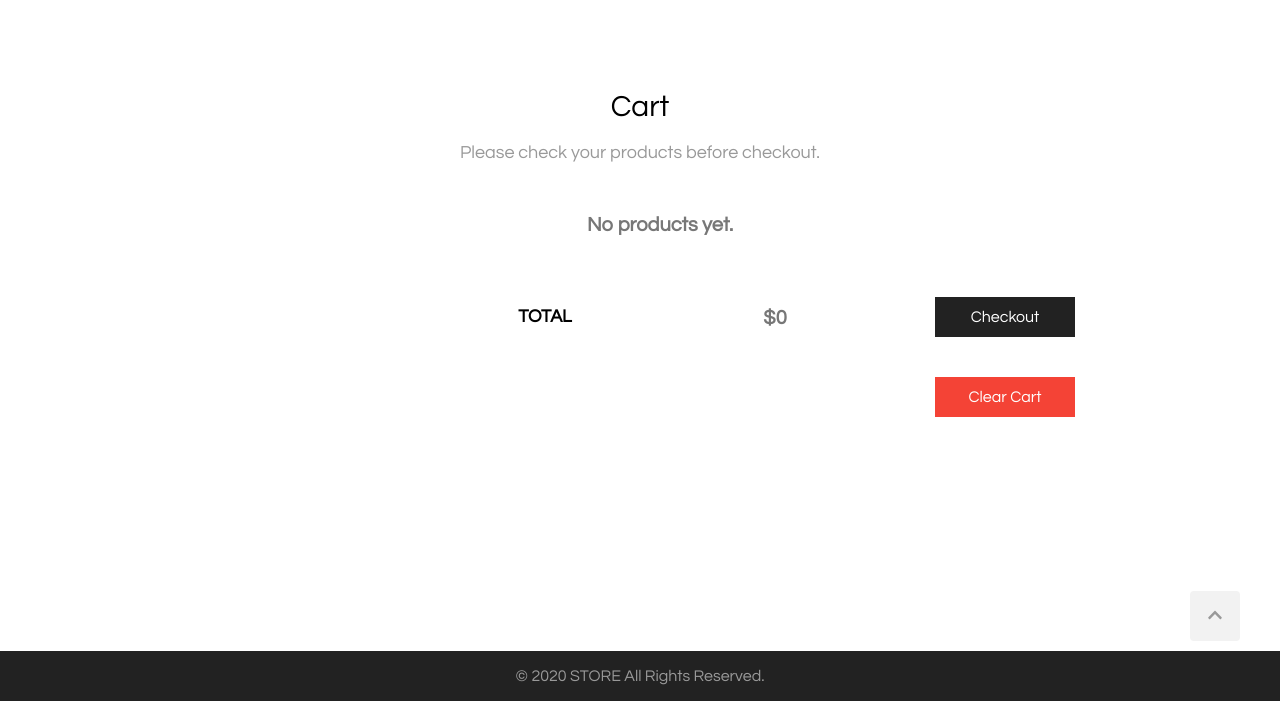
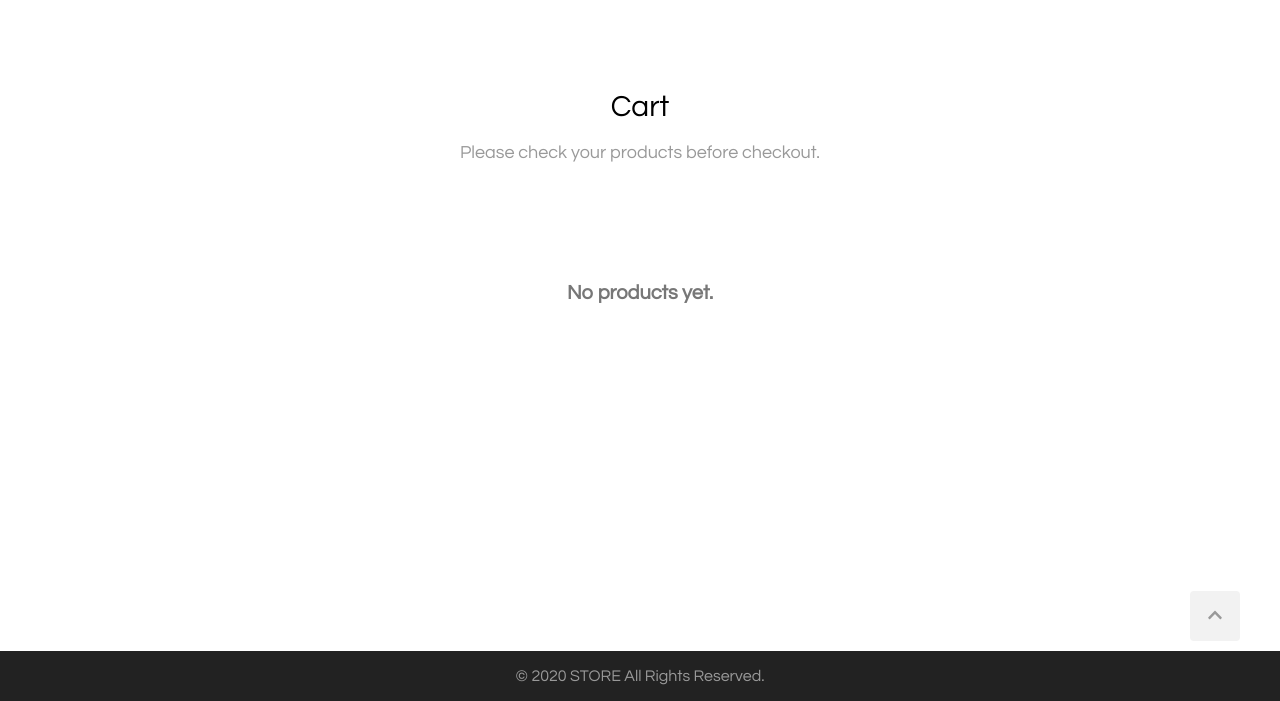
Before and after one commit to hichem2h/coretabs-store, a Django app: page /cart/ in a window 1280 px wide. Shown: the part 99-800 px from the top of the page. Run offline with Django 3.2, Linux system fonts and the light colour scheme; the visitor is signed in with stand-in values (Sample User, id 1); data that the repository does not hold is empty; some libraries are stand-ins or nearby versions.

Commit message:
Small fixes in Cart

```diff
--- a/static/style.css
+++ b/static/style.css
@@ -494,6 +494,14 @@ footer p{
 
 
 /*Cart Rules*/
+.cart {
+    margin-top: 48px;
+}
+
+.cart ul {
+    padding: 0;
+}
+
 .cart li {
     display: block;
     width: 100%;
@@ -508,10 +516,11 @@ footer p{
 
 .cart h3 {
     margin: 50px 0 0 0;
-
     font-size: 18px;
     font-weight: bold;
     text-transform: uppercase;
+    text-align: left;
+    margin-left: 16px;
 }
 
 .cart p {
@@ -539,6 +548,10 @@ footer p{
 .cart a {
     margin: 45px 0 0 0;
     text-decoration: none;
+}
+
+.cart #cart-summary {
+    border-top: 1px solid #e0e0e0;
 }
 
 .cart a.remove {
--- a/templates/carts/cart.html
+++ b/templates/carts/cart.html
@@ -27,9 +27,13 @@
                 </div>
             </li>
             {% empty %}
-            <p>No products yet.</p>
+            <li>
+                <p>No products yet.</p>
+            </li>
             {% endfor %}
-            <li class="item">
+
+            {% if cart.items.all.count > 0 %}
+            <li class="item" id="cart-summary">
                 <div>
                     <p></p>
                 </div>
@@ -44,6 +48,7 @@
                     <a href="{% url 'clear_cart' %}" class="clear">Clear Cart</a>
                 </div>
             </li>
+            {% endif%}
         </ul>
     </div>
 </section>
```
